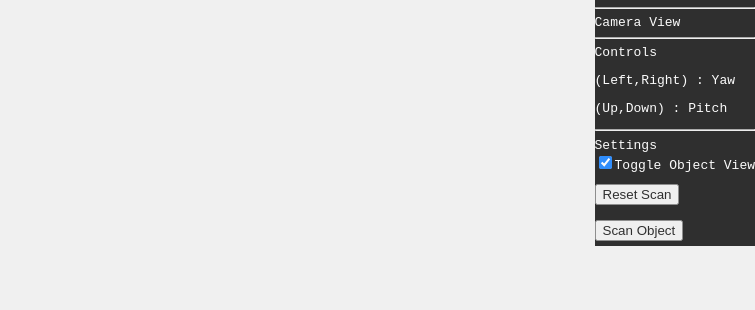
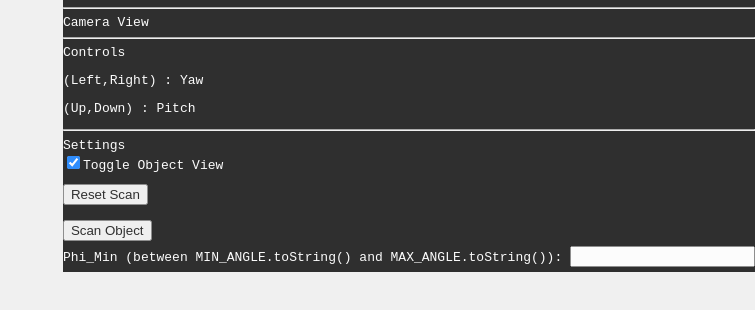
Before and after one commit to yycho0108/PanTiltScan, a plain HTML site: page templates/index.html in a window 1280 px wide. Shown: the whole page, without its empty margins (525-1280 px from the left). Drawn offline with nearby package versions, Linux system fonts and the light colour scheme; files whose address does not match are found by name.

Commit message:
Playing with the setting angles and such

```diff
--- a/templates/index.html
+++ b/templates/index.html
@@ -391,6 +391,7 @@ body {
 			function setupUI(){
 				//reset
 				$("#reset").click(function () {
+					automaticScan = false;
 					for(i in scanPoints){
 						world.scene.remove(scanPoints[i]);
 					}
@@ -632,6 +633,15 @@ body {
 			<input type="checkbox" id="object" checked/>Toggle Object View<br/>
 			<button type="button" id="reset" style="margin-top:10px">Reset Scan</button><br/>
 			<button type="button" id="scanObject" style="margin-top:10px">Scan Object</button><br/>
+			<div id="angles">
+				<div id="theta_angle">
+					<form>
+  						Phi_Min (between MIN_ANGLE.toString() and MAX_ANGLE.toString()):
+  						<input type="number" name="phi_min" min=MIN_ANGLE.toString() max=MAX_ANGLE.toString()>
+					</form>
+				</div>
+
+			</div>
 		</div>
 
 	</body>
```
